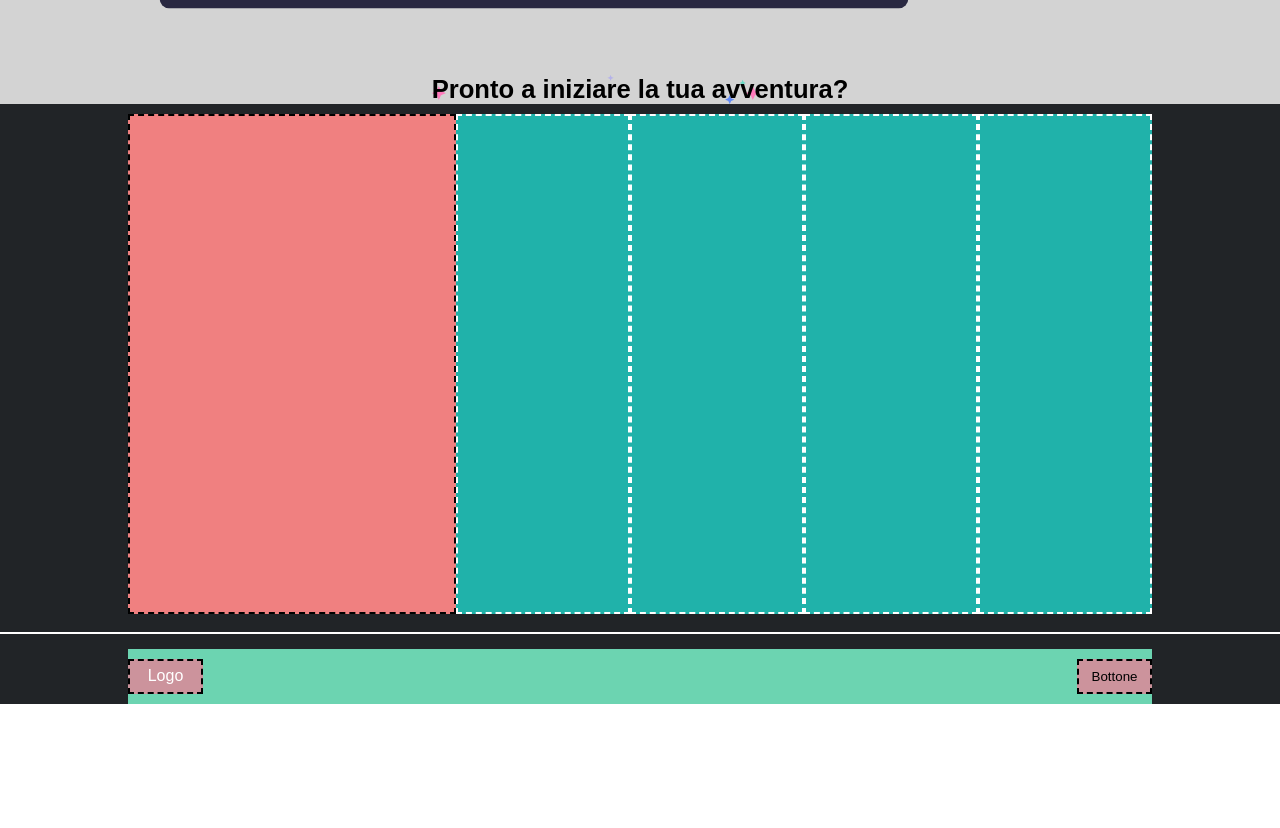
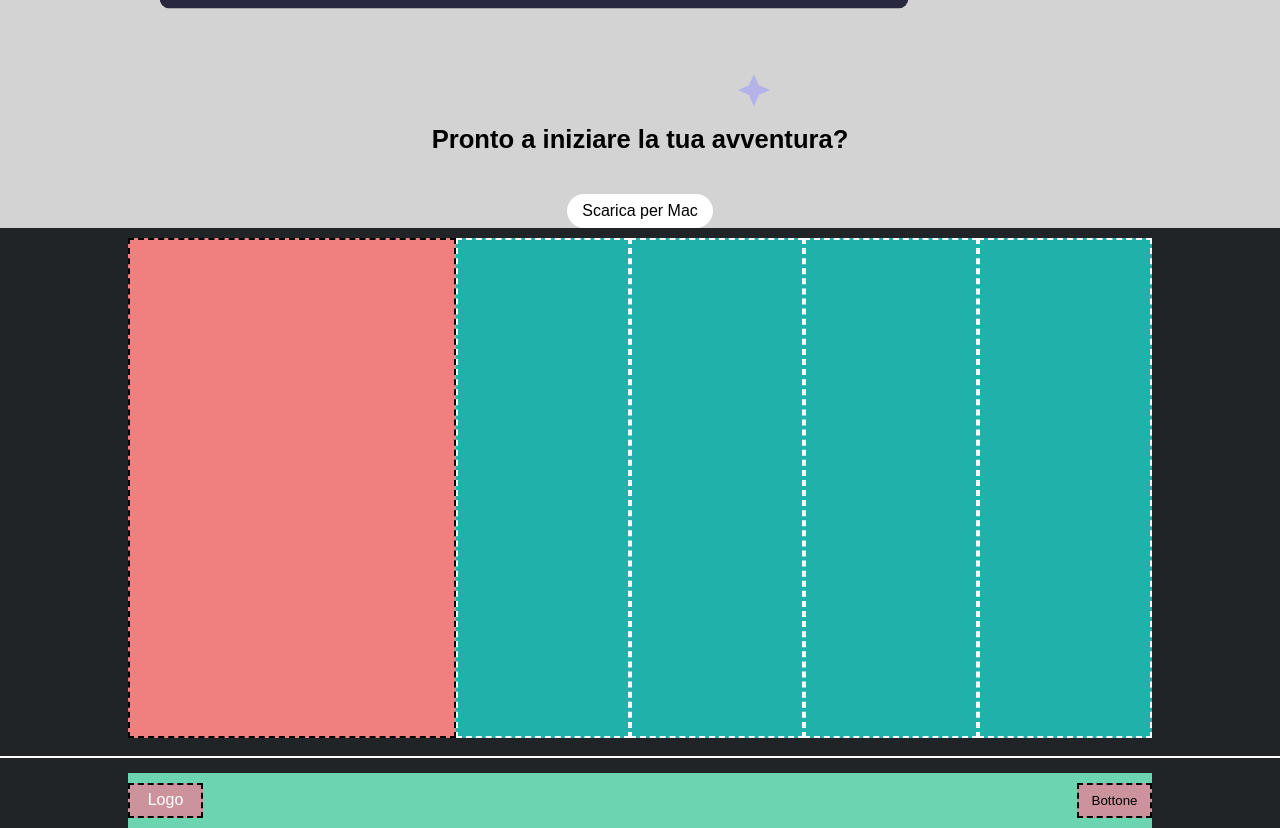
Before and after one commit to AlessandroCingolani/htmlcss-discord, a plain HTML site: page index.html in a window 1280 px wide. Shown: the part 2593-3421 px from the top of the page. Before the commit the page ends 3297 px from the top, so only its background shows below. Drawn offline with Linux system fonts and the light colour scheme.

Commit message:
[Add]:some adjustment

```diff
--- a/css/style.css
+++ b/css/style.css
@@ -194,16 +194,22 @@ header  {
   width: 100%;
 }
 
+/* background need ridimension */
 .big-sect-bottom {
   display: flex;
   justify-content: center;
   align-items: center;
+  flex-wrap: wrap;
+  width: 50%;
+  padding-top: 50px;
   background-image: url("../img/stars.svg");
-  background-size: contain;
+  background-position: center;
+  background-size: cover;
 }
 
 .big-sect-bottom h3 {
   font-size: 1.6rem;
+  margin-bottom: 40px;
 }
 
 /* /section 4  */
--- a/index.html
+++ b/index.html
@@ -121,6 +121,7 @@
 
         <div class="big-sect-bottom">
           <h3>Pronto a iniziare la tua avventura?</h3>
+          <a class="btn" href="btn">Scarica per Mac</a>
         </div>
       </div>
 
```
